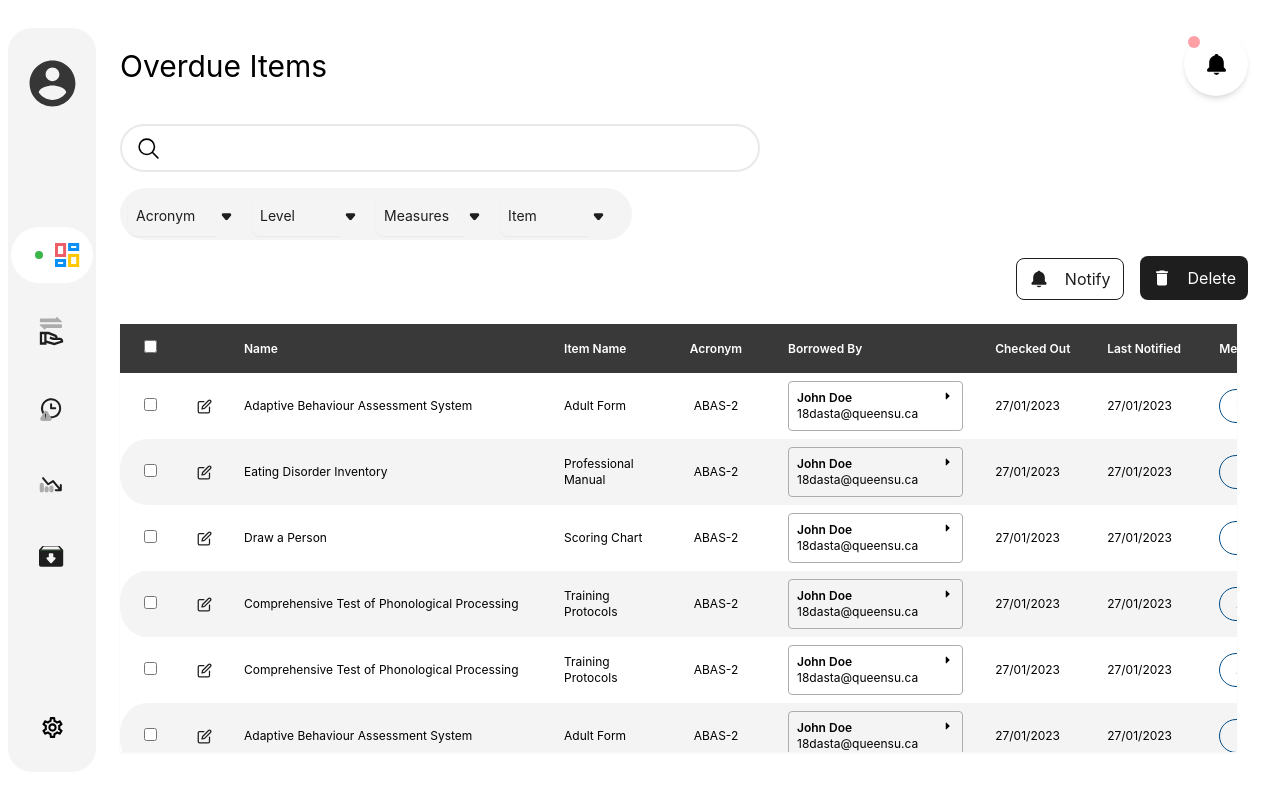
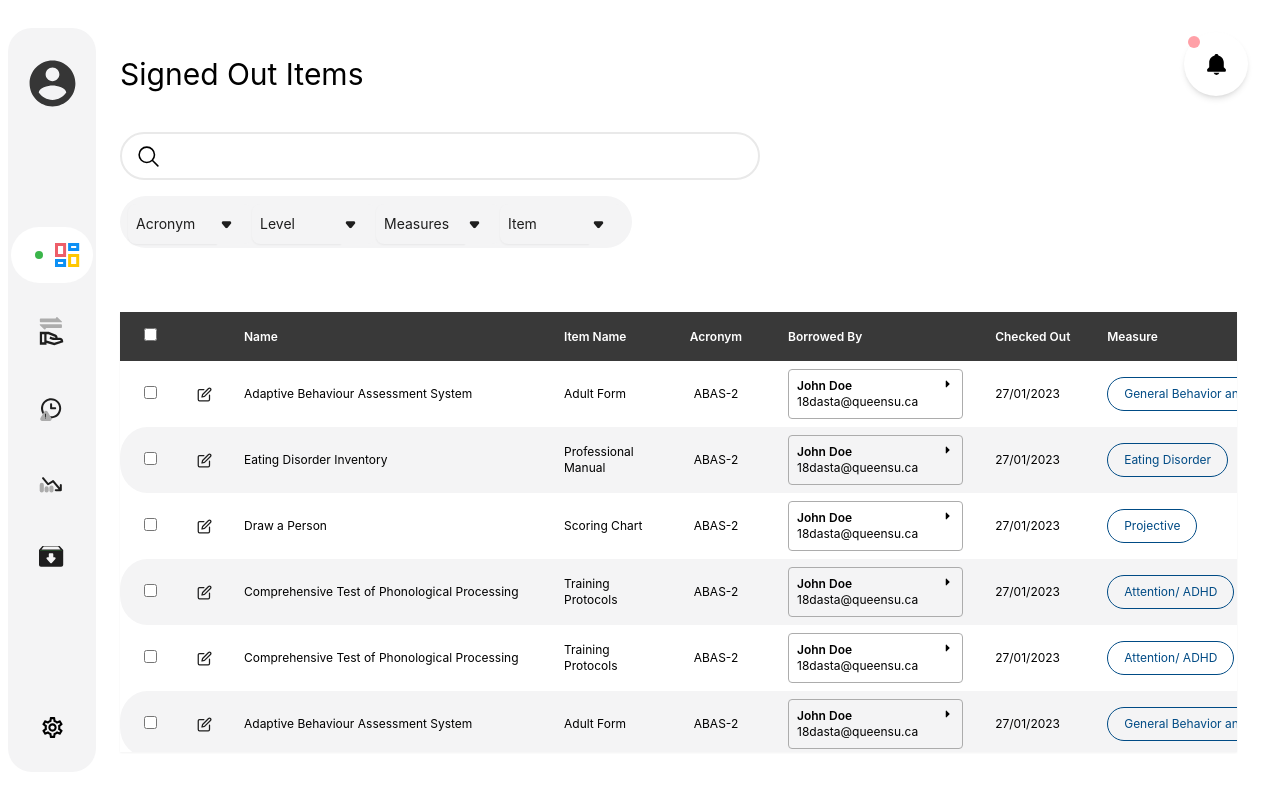
Before and after one commit to queens-psyc-clinic/app, a React (Create React App) app in the folder client/: page / in a window 1280 px wide. Shown: the top 790 px of the page. Built offline with nearby package versions, Linux system fonts and the light colour scheme.

Commit message:
dynamic signed out page

```diff
--- a/client/src/App.tsx
+++ b/client/src/App.tsx
@@ -3,6 +3,7 @@ import Notification from "./components/Notification";
 import { Role } from "./models/User";
 import Dashboard from "./pages/Dashboard";
 import Overdue from "./pages/Overdue";
+import SignedOut from "./pages/SignedOut";
 
 function App() {
   // Call service function that checks if user is client or admin, placeholder for now
@@ -12,7 +13,8 @@ function App() {
     <div className="flex h-screen w-screen p-2 items-center">
       <Navbar userType={userRole} />
       {/* <Dashboard userRole={userRole} /> */}
-      <Overdue userRole={userRole} />
+      {/* <Overdue userRole={userRole} /> */}
+      <SignedOut userRole={userRole} />
       <Notification userRole={userRole} />
     </div>
   );
--- /dev/null
+++ b/client/src/pages/SignedOut.tsx
@@ -0,0 +1,47 @@
+import { useState } from "react";
+import { Role } from "../models/User";
+import SearchBar from "../components/SearchBar";
+import Filter from "../components/Filter";
+import { BiSolidBell } from "react-icons/bi";
+import { MdDelete } from "react-icons/md";
+import Table from "../components/Table";
+import { overdueMockData, signedOutMockData } from "../utils/mockData";
+import cardSampleData from "../models/cardSampleData";
+import Card from "../components/Card";
+
+const SignedOut = (props: { userRole: Role }) => {
+  const [selectedRows, setSelectedRows] = useState<string[]>([]);
+  const data = signedOutMockData;
+  return (
+    <div
+      className={`relative flex flex-col ${
+        props.userRole === "admin" ? "justify-end" : "py-16"
+      }  overflow-x-hidden p-6 py-10 w-full h-full`}
+    >
+      <h1 className={`text-3xl mb-4 `}>Signed Out Items </h1>
+      {props.userRole === "admin" && (
+        <>
+          <section className="mt-6 space-y-4 mb-16">
+            <SearchBar />
+            <Filter />
+          </section>
+          <Table
+            tableType="signedOut"
+            setSelectedRows={setSelectedRows}
+            selectedRows={selectedRows}
+            data={data}
+          />
+        </>
+      )}
+      {props.userRole === "client" && (
+        <div className="ml-4 mt-4 sm:ml-0 grid grid-cols-2 sm:grid-cols-2 md:grid-cols-3 lg:grid-cols-3 xl:grid-cols-3 gap-8">
+          {cardSampleData.map((data) => (
+            <Card key={data.id} data={data} />
+          ))}
+        </div>
+      )}
+    </div>
+  );
+};
+
+export default SignedOut;
```
